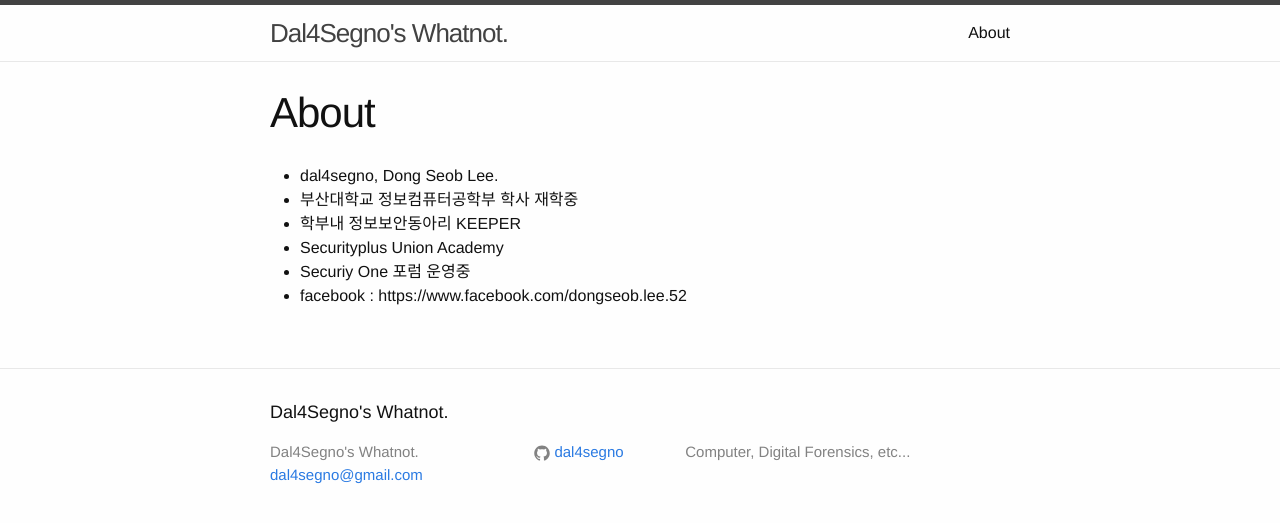
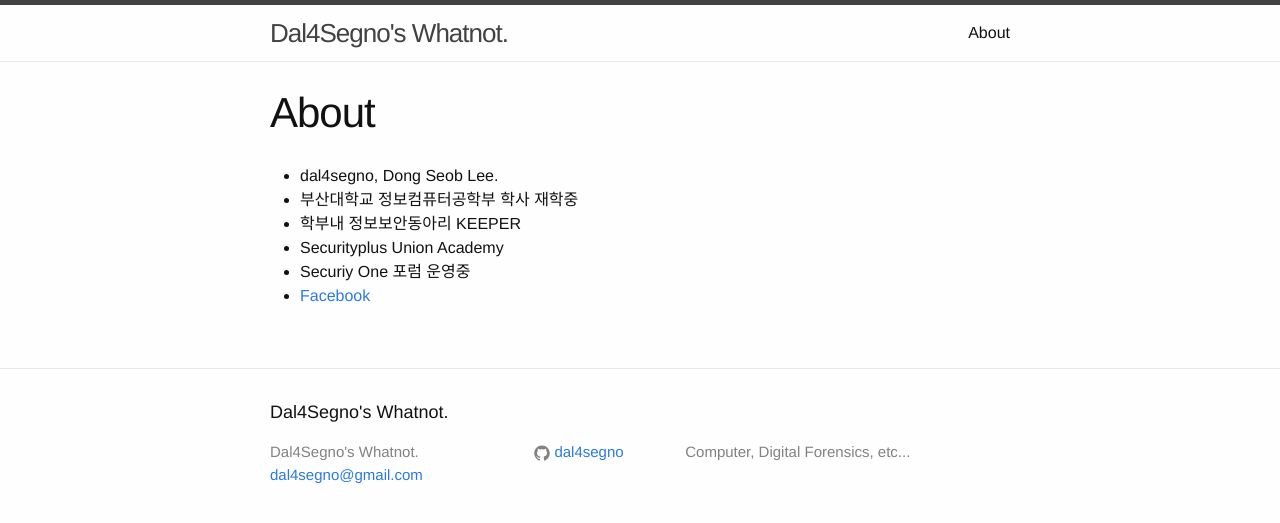
Before and after one commit to Dal4Segno/dal4segno.github.com, a Jekyll site: the page built from about.md, in a window 1280 px wide. Shown: the top 523 px of the page. Built offline with Jekyll 4.4.1, drawn with Linux system fonts in a browser that asks for light colours; Markdown is read by kramdown in place of the engine named in the settings.

Commit message:
Modify About

```diff
--- a/about.md
+++ b/about.md
@@ -9,4 +9,4 @@ permalink: /about/
 - 학부내 정보보안동아리 KEEPER
 - Securityplus Union Academy
 - Securiy One 포럼 운영중
-- facebook : https://www.facebook.com/dongseob.lee.52
+- [Facebook](https://www.facebook.com/dongseob.lee.52)
```
